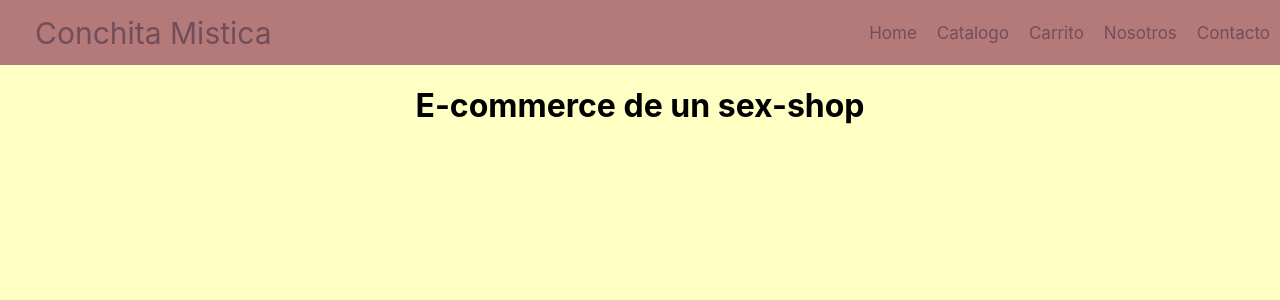
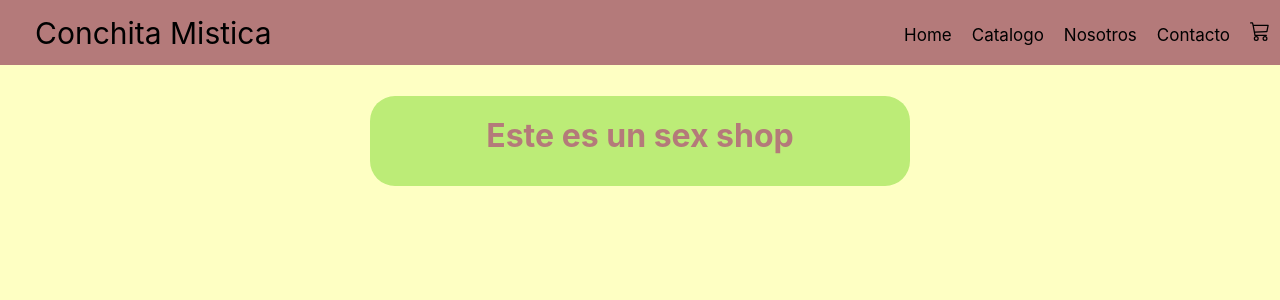
Before and after one commit to pradoalan/proyecto_ecommerce, a React (Create React App) app: page / in a window 1280 px wide. Shown: the top 300 px of the page. Built offline with nearby package versions, Linux system fonts and the light colour scheme.

Commit message:
COMPONENTES I

```diff
--- a/src/App.js
+++ b/src/App.js
@@ -1,13 +1,15 @@
 
+import NavBar from './components/NavBar/NavBar';
+import ItemListContainer from './components/ItemListContainer/ItemListContainer';
 import './App.css';
-import './components/NavBar/NavBar.css'
-import NavBar from './components/NavBar/NavBar';
+import './components/NavBar/NavBar.css';
 
 function App() { //componente tipo funcion
+
   return (
     <div className="App">
       <NavBar/>
-      <h1>E-commerce de un sex-shop</h1>
+      <ItemListContainer greeting='Este es un sex shop'/>
     </div>
   );
 }
--- /dev/null
+++ b/src/components/CartWidget/CartWidget.css
@@ -0,0 +1,4 @@
+img{
+    cursor: pointer;
+    height: 20px;
+}
--- /dev/null
+++ b/src/components/CartWidget/CartWidget.jsx
@@ -0,0 +1,11 @@
+import CartImg from './cart3.svg'
+
+const CartWidget = () => {
+    return (
+        <>
+            <img src={CartImg} alt="Logo Carrito" />
+        </>
+    )
+}
+
+export default CartWidget
--- /dev/null
+++ b/src/components/ItemListContainer/ItemListContainer.css
@@ -0,0 +1,10 @@
+h1{
+    display: inline-block;
+    border-radius: 25px;
+    background-color: #bcec77;
+    padding: 20px;
+    width: 500px;
+    height: 50px;
+    color: rgb(180, 122, 122);
+
+}
--- /dev/null
+++ b/src/components/ItemListContainer/ItemListContainer.jsx
@@ -0,0 +1,11 @@
+import './ItemListContainer.css'
+
+function ItemListContainer({greeting}) {
+    return (
+        <>
+            <h1>{greeting}</h1>
+        </>
+    )
+}
+
+export default ItemListContainer
--- a/src/components/NavBar/NavBar.css
+++ b/src/components/NavBar/NavBar.css
@@ -27,14 +27,14 @@
 
 .navegacion li a {
     text-decoration: none;
-    color: #744d5a; }
+    color: black; }
 
 .navegacion li a:hover {
     color: #feffc3; }
 
 .logoMenu {
     font-size: 30px;
-    color: #744d5a;
+    color: black;
     margin-right: auto;
     padding: 5px;
     margin-left: 30px; }
--- a/src/components/NavBar/NavBar.jsx
+++ b/src/components/NavBar/NavBar.jsx
@@ -1,3 +1,5 @@
+import CartWidget from "../CartWidget/CartWidget"
+import '../CartWidget/CartWidget.css'
 
 const NavBar = () => {
     return (
@@ -9,11 +11,12 @@ const NavBar = () => {
                 <ul>
                     <li><a href="#">Home</a></li>
                     <li><a href="#">Catalogo</a></li>
-                    <li><a href="#">Carrito</a></li>
                     <li><a href="#">Nosotros</a></li>
                     <li><a href="#">Contacto</a></li>
+                    <li><CartWidget/></li>
                 </ul>
            </div>
+
         </div>
     )
 }
```
Also changed, not shown: src/Titulo.jsx (added, +11 -0 lines), src/components/CartWidget/cart3.svg (added).
